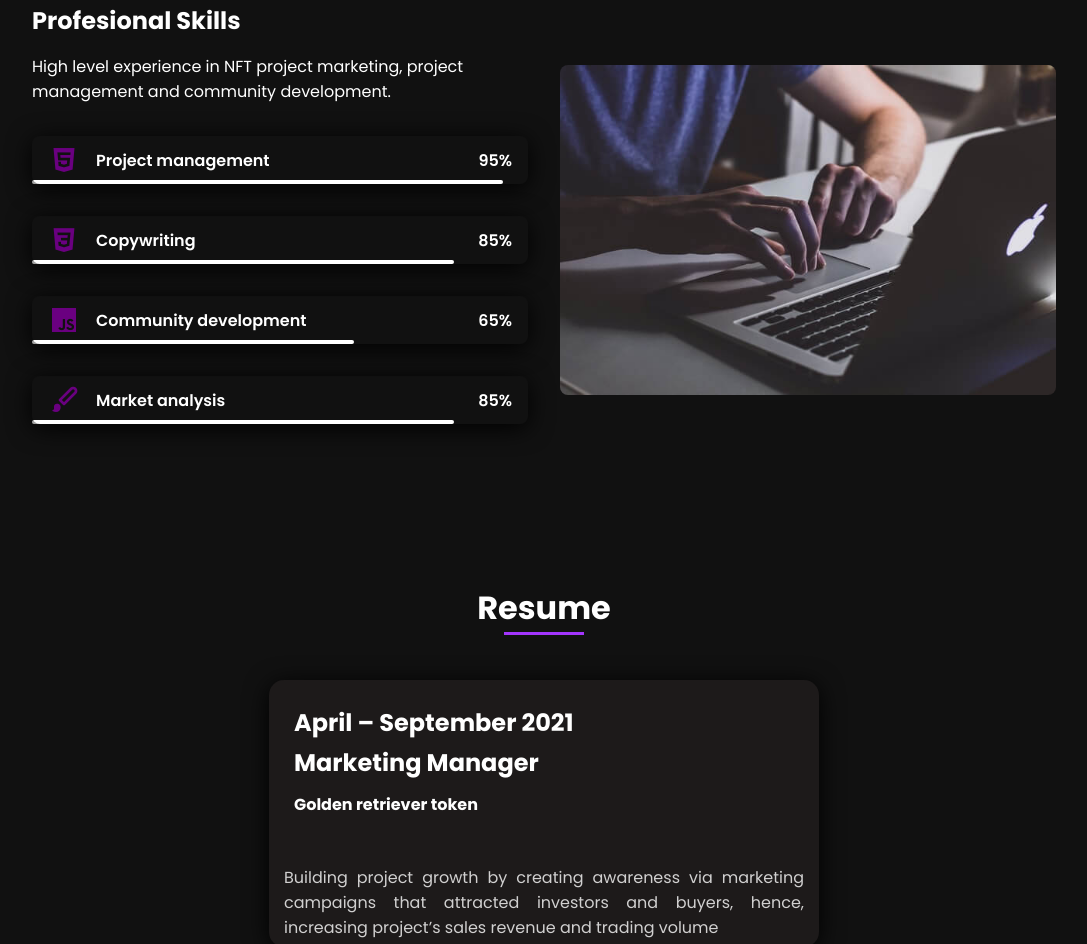
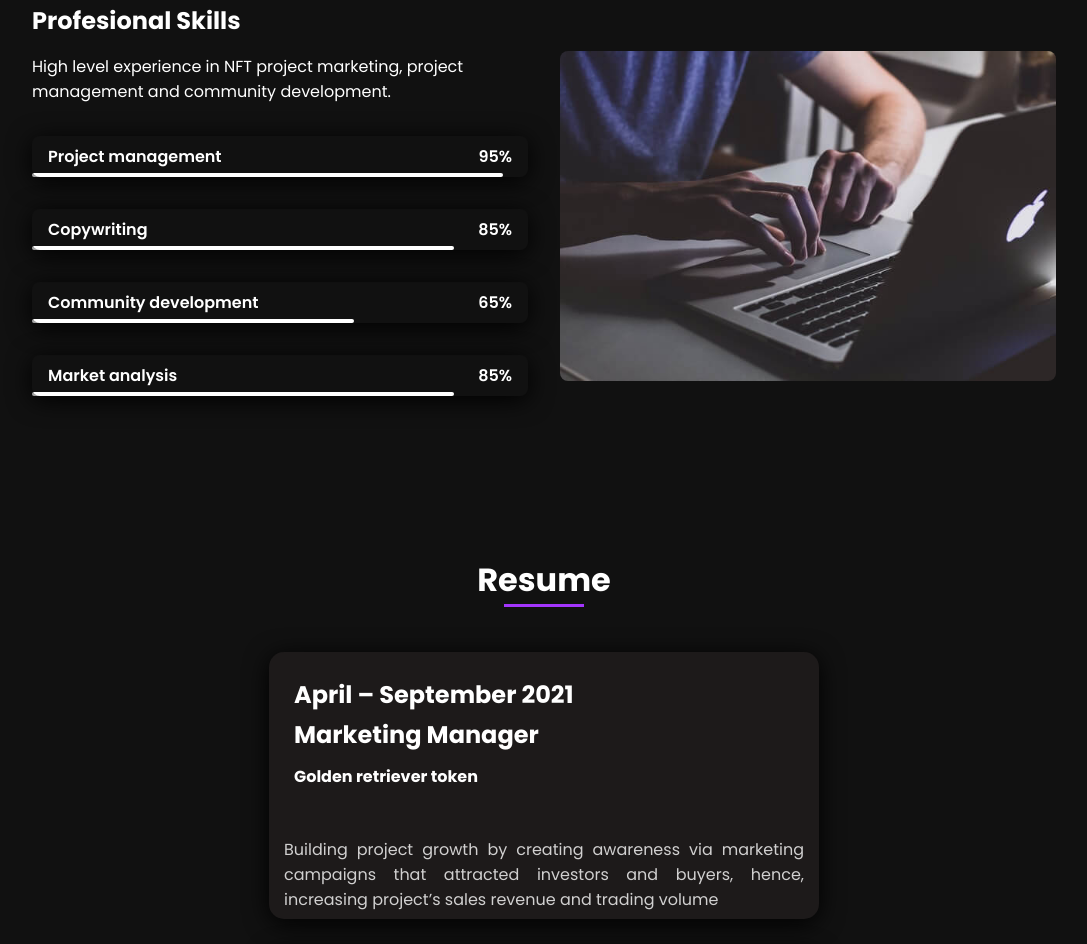
Before and after one commit to jaypops/Godfather.com, a plain HTML site: page index.html in a window 1280 px wide. Shown: the part 1557-2501 px from the top of the page, without its empty margins (96-1183 px from the left). Drawn offline with nearby package versions, Linux system fonts and the light colour scheme; files whose address does not match are found by name.

Commit message:
Update index.html

```diff
--- a/index.html
+++ b/index.html
@@ -80,7 +80,6 @@
                             <p class="skills__text">High level experience in NFT project marketing, project management and community development.</p>
                             <div class="skills__data">
                                 <div class="skills__names">
-                                    <i class='bx bxl-html5 skills__icon'></i>
                                     <span class="skills__name">Project management</span>
                                 </div>
                                 <div class="skills__bar skills__html">
@@ -92,7 +91,7 @@
                             </div>
                             <div class="skills__data">
                                 <div class="skills__names">
-                                    <i class='bx bxl-css3 skills__icon'></i>
+
                                     <span class="skills__name">Copywriting</span>
                                 </div>
                                 <div class="skills__bar skills__css">
@@ -104,7 +103,7 @@
                             </div>
                             <div class="skills__data">
                                 <div class="skills__names">
-                                    <i class='bx bxl-javascript skills__icon' ></i>
+
                                     <span class="skills__name">Community development</span>
                                 </div>
                                 <div class="skills__bar skills__js">
@@ -116,7 +115,7 @@
                             </div>
                             <div class="skills__data">
                                 <div class="skills__names">
-                                    <i class='bx bxs-paint skills__icon'></i>
+
                                     <span class="skills__name">Market analysis</span>
                                 </div>
                                 <div class="skills__bar skills__ux">
@@ -206,7 +205,7 @@
         <script src="https://unpkg.com/scrollreveal"></script>
 
         <!--===== MAIN JS =====-->
-        <script src="assets/js/main.js"></script>
+        <script src="main.js"></script>
         <script src="https://kit.fontawesome.com/209569d4e0.js" crossorigin="anonymous"></script>
     </body>
 </html>
```
